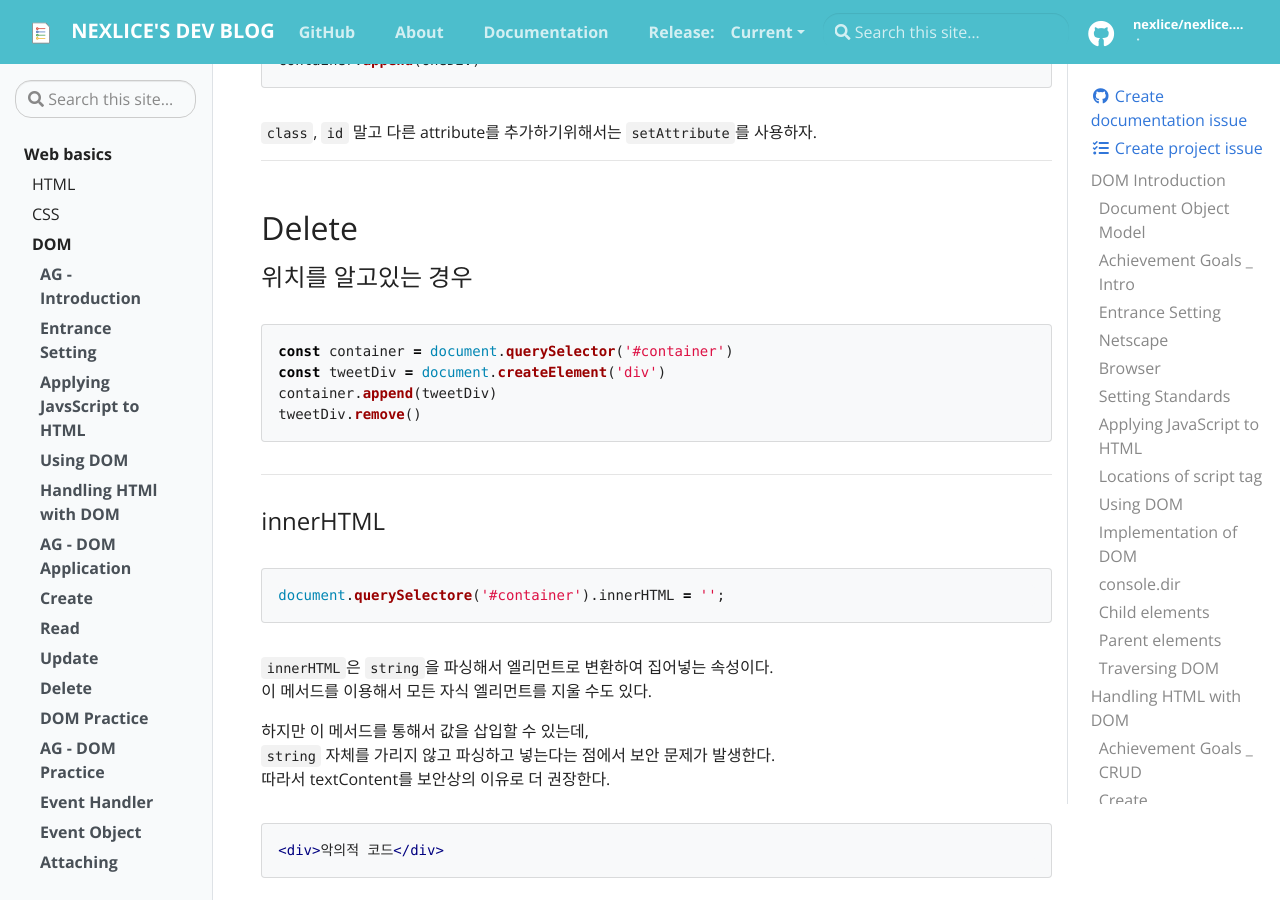
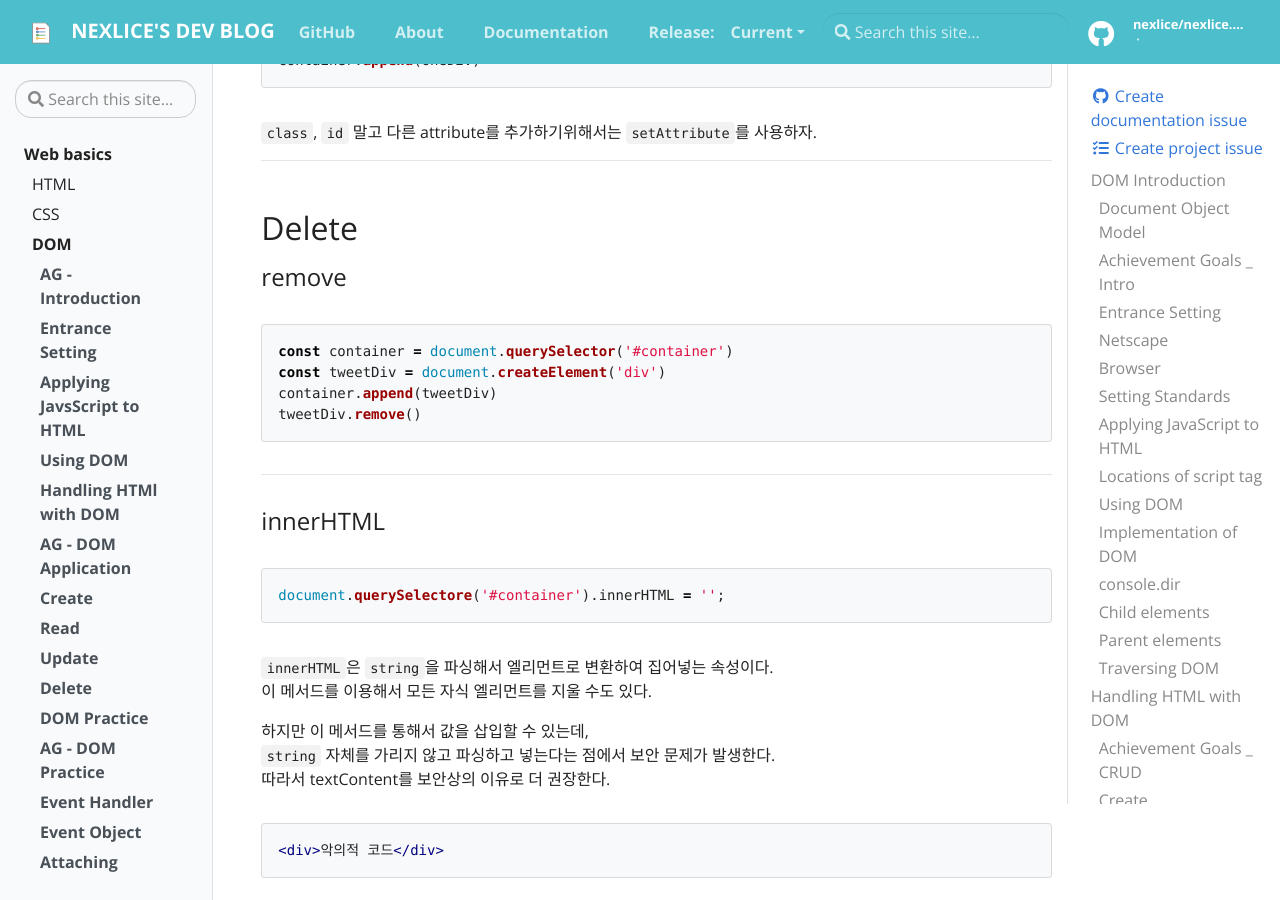
Before and after one commit to nexlice/nexlice.github.io, a Jekyll site: the page built from _docs/Web_Basics/dom.md, in a window 1280 px wide and 900 px high, scrolled down 7817 px. Built offline with Jekyll 4.4.1, drawn with Linux system fonts in a browser that asks for light colours.

Commit message:
fix: remove

````diff
--- a/_docs/Web_Basics/dom.md
+++ b/_docs/Web_Basics/dom.md
@@ -312,7 +312,7 @@ container.append(oneDiv)
 ---
 
 ## Delete
-### 위치를 알고있는 경우
+### remove
 ```javascript
 const container = document.querySelector('#container')
 const tweetDiv = document.createElement('div')
````
